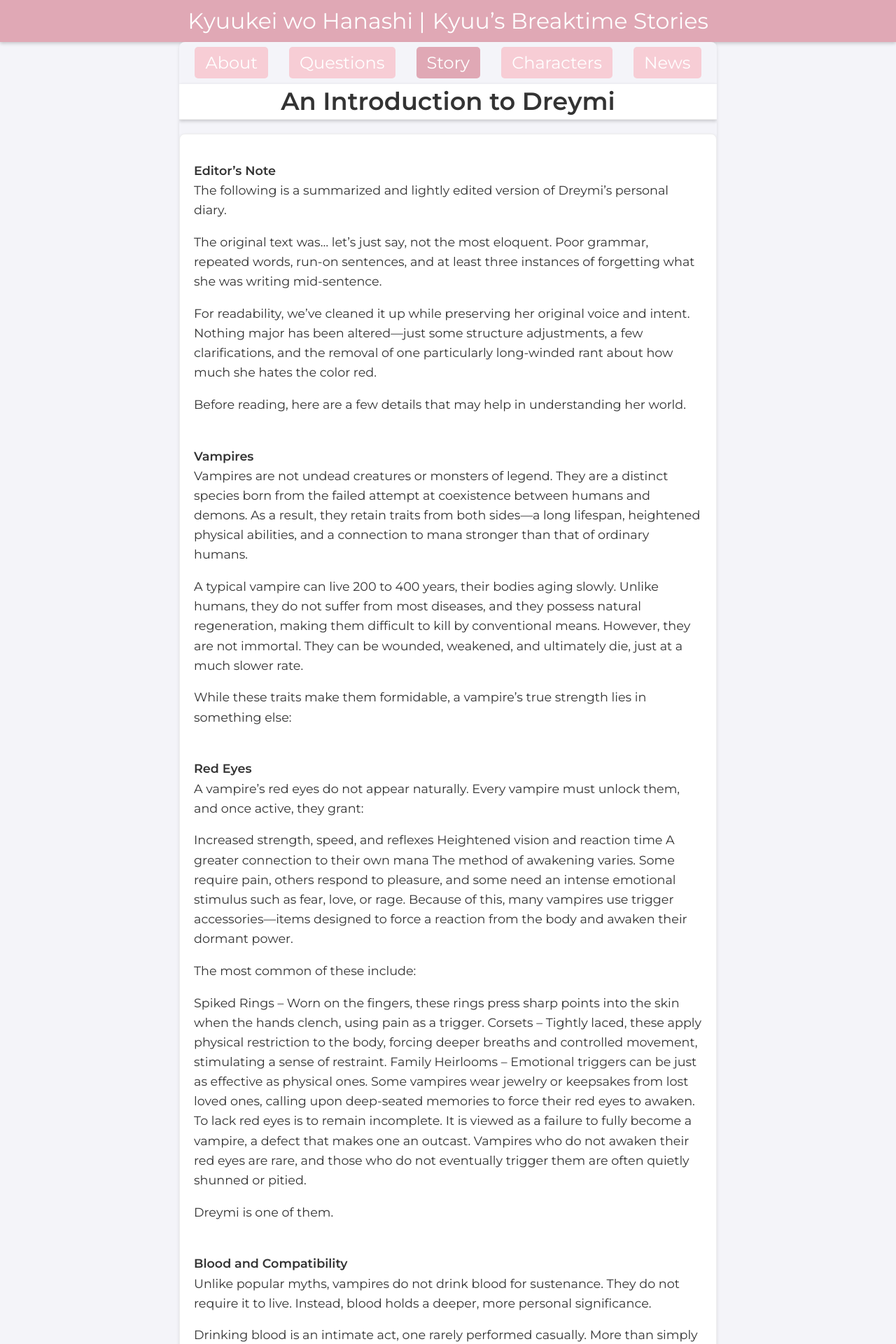
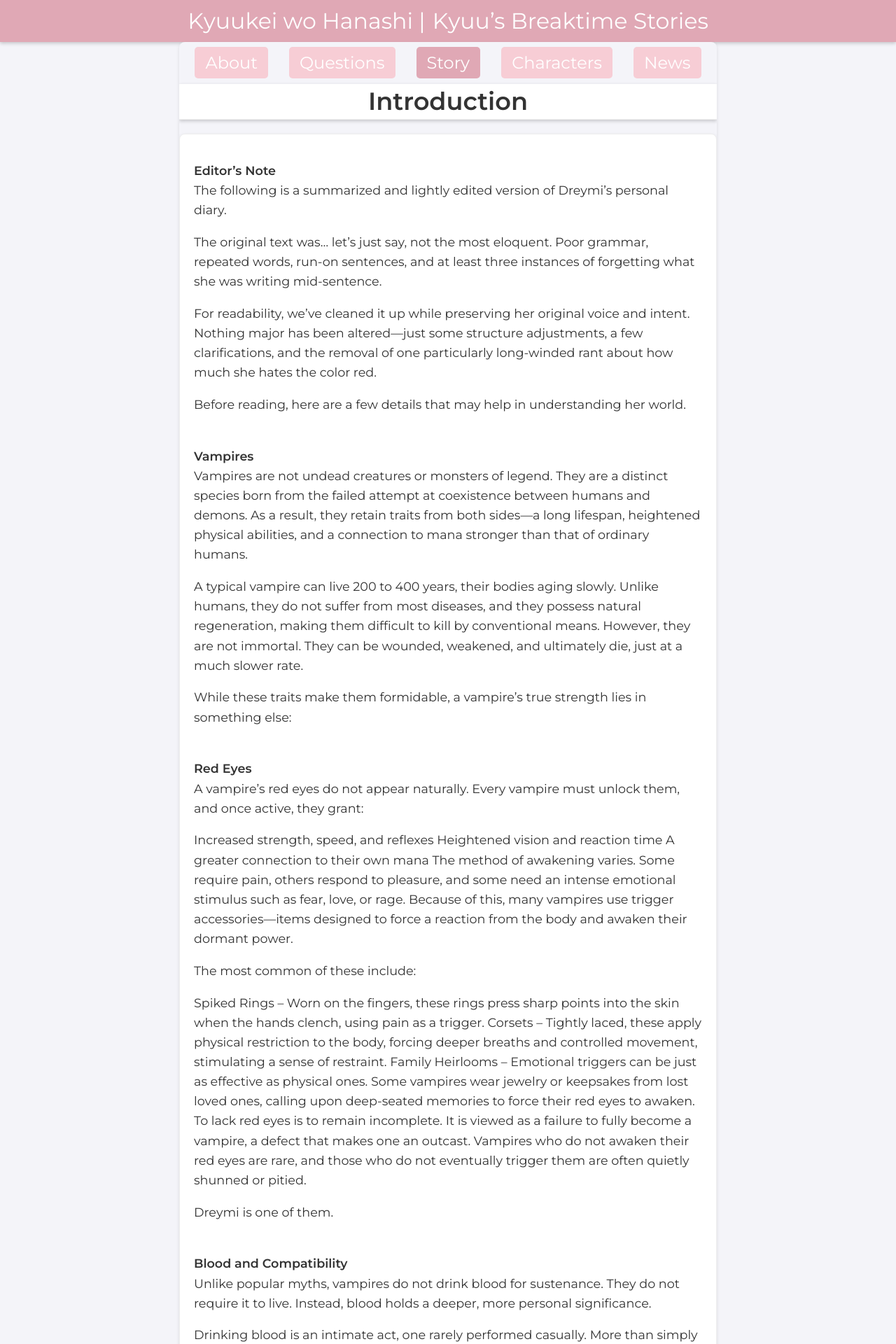
Before and after one commit to Saiminator/Kyuukei, a Jekyll site: the page built from _chapters/dreymi-chapter1.md, in a window 1280 px wide. Shown: the top 1920 px of the page at 70% size. Built offline with Jekyll 4.4.1, drawn with Linux system fonts in a browser that asks for light colours.

Commit message:
Update dreymi-chapter1.md

```diff
--- a/_chapters/dreymi-chapter1.md
+++ b/_chapters/dreymi-chapter1.md
@@ -1,6 +1,6 @@
 ---
 layout: chapter
-title: "An Introduction to Dreymi"
+title: "Introduction"
 segment: "dreymis-diary"
 chapter_number: 1
 permalink: /stories/dreymis-diary/chapter-1/
```
